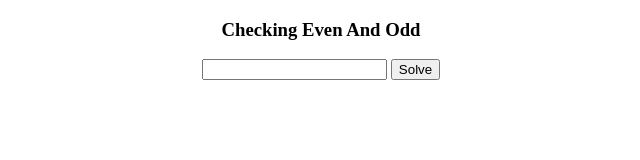
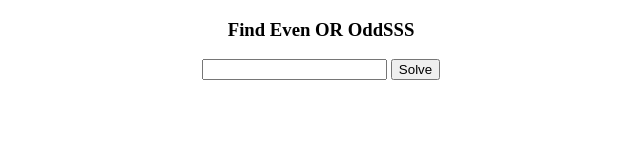
Before and after one commit to Ibtihaj51/Checking-Even-Odd, a plain HTML site: page index.html in a window 1280 px wide. Shown: the full height of the page, 319-959 px from the left. Drawn offline with Linux system fonts and the light colour scheme.

Commit message:
Checking Even/Odd

```diff
--- a/index.html
+++ b/index.html
@@ -8,7 +8,7 @@
 </head>
 <body>
     <center>
-        <h3> Checking Even And Odd </h3>
+        <h3>Find Even OR OddSSS </h3>
     <form onsubmit="doEven(); return false">
         <input type="number" name="" id="num1">
         <!-- <input type="number" name="" id="num2" /> -->
```
